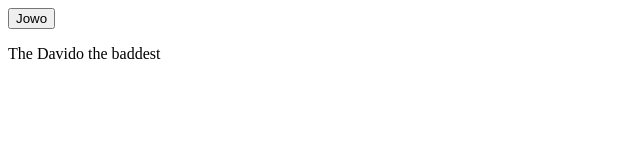
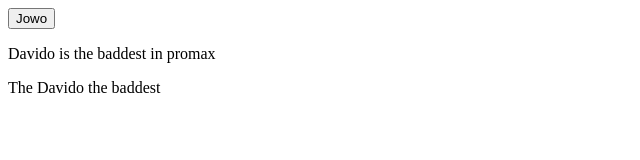
Before and after one commit to Lawrencmagnat/Learning-22, a plain HTML site: page index.html in a window 1280 px wide. Shown: the whole page, without its empty margins (0-640 px from the left). Drawn offline with Linux system fonts and the light colour scheme.

Commit message:
How are you my Friend

```diff
--- /dev/null
+++ b/index.css
@@ -0,0 +1,4 @@
+body{
+    padding: auto;
+    margin: auto;
+}
--- a/index.html
+++ b/index.html
@@ -7,6 +7,9 @@
     </head>
     <body>
         <button>Jowo</button>
+
+        <p>Davido is the baddest in promax</p>
+
         <p>The Davido the baddest</p>
     </body>
 </html>
```
